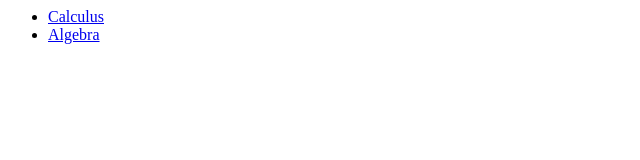
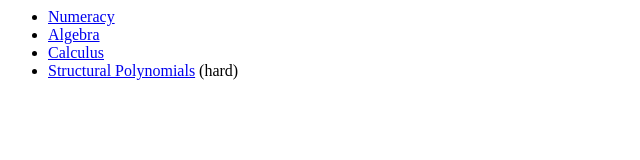
Before and after one commit to jaroslov/autotutor, a plain HTML site: page index.html in a window 1280 px wide. Shown: the whole page, without its empty margins (0-640 px from the left). Drawn offline with Linux system fonts and the light colour scheme.

Commit message:
[page] Update core page.

```diff
--- a/index.html
+++ b/index.html
@@ -1,9 +1,11 @@
 <html>
   <head><title>Autotutor</title></head>
   <body>
-<ul>
-  <li><a href="calculus/">Calculus</a></li>
-  <li><a href="algebra/">Algebra</a></li>
-</ul>
+  <ul>
+    <li><a href="numeracy/">Numeracy</a></li>
+    <li><a href="algebra/">Algebra</a></li>
+    <li><a href="calculus/">Calculus</a></li>
+    <li><a href="structural-polynomials/">Structural Polynomials</a> (hard)</li>
+  </ul>
   </body>
 </html>
```
